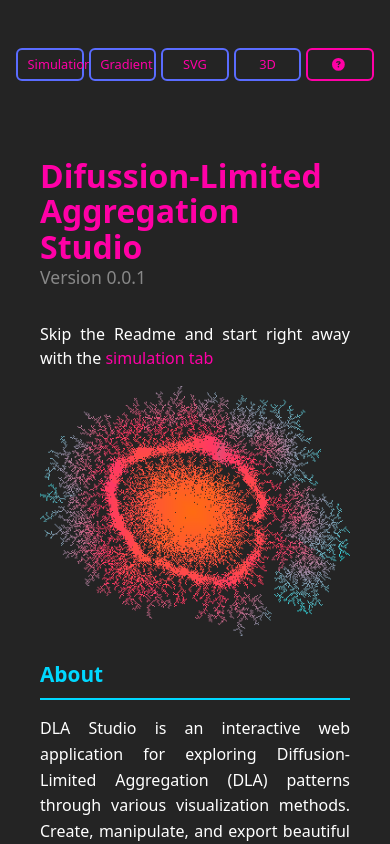
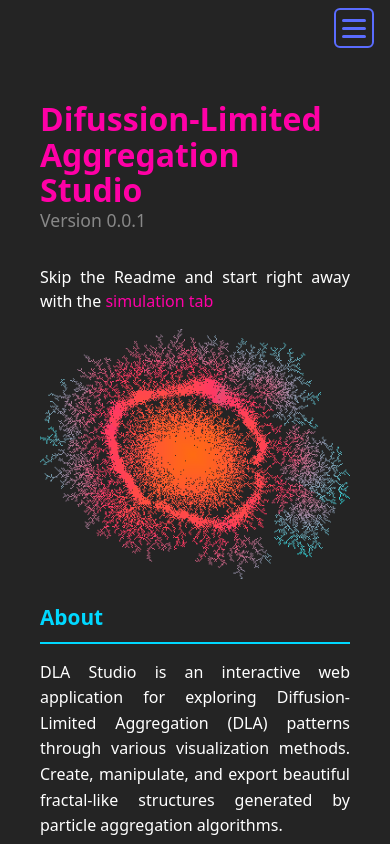
Before and after one commit to chriswininger/DLA-Studio-2025, a React (Vite) app: page /about in a window 390 px wide. Shown: the top 844 px of the page. Built offline with nearby package versions, Linux system fonts and the light colour scheme.

Commit message:
improve navigation on mobile

```diff
--- a/src/App.css
+++ b/src/App.css
@@ -1,8 +1,12 @@
 #root {
+  width: 100%;
+  text-align: center;
+}
+
+.dlasim-content {
   max-width: 1280px;
   margin: 0 auto;
-  padding: 2rem;
-  text-align: center;
+  padding: 0 2rem 2rem;
 }
 
 .logo {
@@ -44,9 +48,12 @@
 /* Mobile responsive styles */
 @media (max-width: 768px) {
   #root {
-    padding: 1rem;
+    overflow-x: hidden;
+  }
+
+  .dlasim-content {
     max-width: 100%;
-    overflow-x: hidden;
+    padding: 0 1rem 1rem;
   }
 
   .card {
--- a/src/App.tsx
+++ b/src/App.tsx
@@ -1,6 +1,7 @@
 import './App.css'
 import './tabs/tabs.css'
-import { BrowserRouter as Router, Routes, Route, Navigate, NavLink } from 'react-router-dom';
+import { useState, useEffect, useRef, useCallback } from 'react';
+import { BrowserRouter as Router, Routes, Route, Navigate, NavLink, useLocation } from 'react-router-dom';
 import Simple2DAnimatedDLA from './tabs/Simple2DAnimatedDLA/simple-2d-animated-dla'
 import { SVGDLA } from './tabs/SVGDLA/svg-dla'
 import DistanceGradient from './tabs/DistanceGradient/distance-gradient';
@@ -22,10 +23,29 @@ function App() {
 
 function Tabs() {
   useNavigation();
+  const [menuOpen, setMenuOpen] = useState(false);
+  const menuRef = useRef<HTMLDivElement>(null);
+  const location = useLocation();
 
-  return (
-    <div>
-      <nav className="dlasim_tab-nav">
+  useEffect(() => {
+    setMenuOpen(false);
+  }, [location]);
+
+  const handleClickOutside = useCallback((e: MouseEvent) => {
+    if (menuRef.current && !menuRef.current.contains(e.target as Node)) {
+      setMenuOpen(false);
+    }
+  }, []);
+
+  useEffect(() => {
+    if (menuOpen) {
+      document.addEventListener('mousedown', handleClickOutside);
+    }
+    return () => document.removeEventListener('mousedown', handleClickOutside);
+  }, [menuOpen, handleClickOutside]);
+
+  const navLinks = (
+    <>
       <NavLink to="/simple-2d-animated-dla" className={({ isActive }) => `dlasim_tab-link${isActive ? ' dlasim_active' : ''}`}>
         Simulation
       </NavLink>
@@ -41,7 +61,33 @@ function Tabs() {
       <NavLink to="/about" className={({ isActive }) => `dlasim_tab-link${isActive ? ' dlasim_active' : ''}`}>
         <FontAwesomeIcon icon={faCircleQuestion} className="dlasim_tab-icon" />
       </NavLink>
+    </>
+  );
+
+  return (
+    <div>
+      <nav className="dlasim_tab-nav">
+        {navLinks}
       </nav>
+
+      <div className="dlasim-mobile-nav" ref={menuRef}>
+        <button
+          className={`dlasim-hamburger-btn${menuOpen ? ' dlasim-hamburger-open' : ''}`}
+          onClick={() => setMenuOpen(prev => !prev)}
+          aria-label="Toggle navigation menu"
+        >
+          <span className="dlasim-hamburger-line" />
+          <span className="dlasim-hamburger-line" />
+          <span className="dlasim-hamburger-line" />
+        </button>
+        {menuOpen && (
+          <nav className="dlasim-mobile-menu">
+            {navLinks}
+          </nav>
+        )}
+      </div>
+
+      <div className="dlasim-content">
         <Routes>
           <Route path="/" element={<Navigate to="/about" replace />} />
           <Route path="/simple-2d-animated-dla" element={<Simple2DAnimatedDLA />} />
@@ -51,6 +97,7 @@ function Tabs() {
           <Route path="/about" element={<About />} />
         </Routes>
       </div>
+    </div>
   );
 }
 
--- a/src/tabs/tabs.css
+++ b/src/tabs/tabs.css
@@ -1,14 +1,16 @@
-/* Tab navigation container */
+/* Tab navigation container — desktop */
 .dlasim_tab-nav {
   display: flex;
   gap: 2rem;
-  justify-content: flex-start;
-  margin: 2rem 0;
+  justify-content: space-around;
+  margin: 0 1rem;
+  padding: 0.75rem 2rem;
+  /*border-bottom: 2px solid var(--control-border-color);*/
 }
 
 /* Tab link styles */
 .dlasim_tab-link {
-  color: #ff00a6;
+  color: var(--dlasim-primary-color);
   font-size: 1.2rem;
   border: 2px solid var(--control-border-color);
   border-radius: 6px;
@@ -24,8 +26,7 @@
 }
 
 .dlasim_tab-link.dlasim_active {
-
-  border-color: #ff00a6;
+  border-color: var(--dlasim-primary-color);
 }
 
 /* Tab icon styles */
@@ -34,58 +35,94 @@
   font-size: 1rem;
 }
 
-/* Mobile responsive styles */
+/* Mobile nav wrapper — hidden on desktop */
+.dlasim-mobile-nav {
+  display: none;
+  position: relative;
+}
+
+/* Hamburger button */
+.dlasim-hamburger-btn {
+  display: flex;
+  flex-direction: column;
+  justify-content: center;
+  gap: 5px;
+  width: 40px;
+  height: 40px;
+  padding: 6px;
+  background: none;
+  border: 2px solid var(--control-border-color);
+  border-radius: 6px;
+  cursor: pointer;
+}
+
+.dlasim-hamburger-line {
+  display: block;
+  width: 100%;
+  height: 3px;
+  background: var(--control-border-color);
+  border-radius: 2px;
+  transition: transform 0.25s, opacity 0.25s;
+}
+
+/* Animate to X when open */
+.dlasim-hamburger-open .dlasim-hamburger-line:nth-child(1) {
+  transform: translateY(8px) rotate(45deg);
+}
+
+.dlasim-hamburger-open .dlasim-hamburger-line:nth-child(2) {
+  opacity: 0;
+}
+
+.dlasim-hamburger-open .dlasim-hamburger-line:nth-child(3) {
+  transform: translateY(-8px) rotate(-45deg);
+}
+
+/* Mobile dropdown menu */
+.dlasim-mobile-menu {
+  position: absolute;
+  top: calc(100% + 0.5rem);
+  right: 0;
+  display: flex;
+  flex-direction: column;
+  gap: 0;
+  min-width: 180px;
+  border: 2px solid var(--control-border-color);
+  border-radius: 6px;
+  background: #1a1a2e;
+  z-index: 1000;
+  overflow: hidden;
+}
+
+.dlasim-mobile-menu .dlasim_tab-link {
+  margin-right: 0;
+  border: none;
+  border-radius: 0;
+  border-bottom: 1px solid var(--control-border-color);
+  padding: 0.75rem 1.25rem;
+  font-size: 1rem;
+  text-align: left;
+  color: var(--dlasim-primary-color);
+}
+
+.dlasim-mobile-menu .dlasim_tab-link:last-child {
+  border-bottom: none;
+}
+
+.dlasim-mobile-menu .dlasim_tab-link.dlasim_active {
+  background: rgba(90, 108, 255, 0.15);
+}
+
+/* Mobile breakpoint */
 @media (max-width: 768px) {
   .dlasim_tab-nav {
-    flex-direction: row;
-    gap: 0.5rem;
-    align-items: stretch;
-    flex-wrap: wrap;
-    justify-content: center;
+    display: none;
   }
 
-  .dlasim_tab-link {
-    margin-right: 0;
-    text-align: center;
-    padding: 0.4rem 0.8rem;
-    font-size: 0.9rem;
-    flex: 1;
-    min-width: 0;
-    white-space: nowrap;
-  }
-
-  .dlasim_tab-icon {
-    margin-right: 0.3rem;
-    font-size: 0.9rem;
+  .dlasim-mobile-nav {
+    display: flex;
+    justify-content: flex-end;
+    margin: 0;
+    padding: 0.5rem 1rem;
   }
 }
-
-/* Extra small mobile devices */
-@media (max-width: 480px) {
-  .dlasim_tab-nav {
-    gap: 0.3rem;
-  }
-
-  .dlasim_tab-link {
-    padding: 0.3rem 0.6rem;
-    font-size: 0.8rem;
-  }
-
-  .dlasim_tab-icon {
-    margin-right: 0.2rem;
-    font-size: 0.8rem;
-  }
-}
-
-/* Very small mobile devices - stack vertically */
-@media (max-width: 360px) {
-  .dlasim_tab-nav {
-    flex-direction: column;
-    gap: 0.5rem;
-  }
-
-  .dlasim_tab-link {
-    flex: none;
-    width: 100%;
-  }
-}
```
Lines whose indentation alone changed are shown as unchanged.
